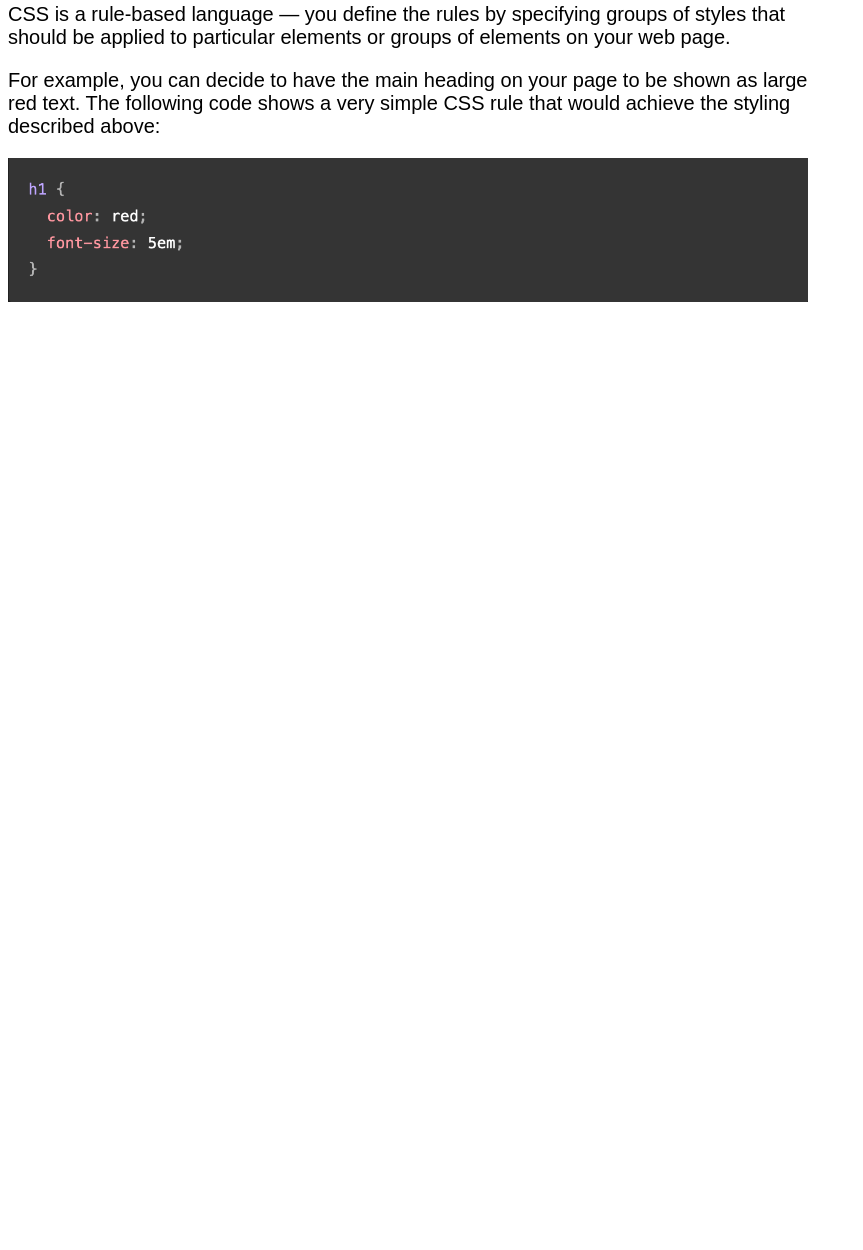
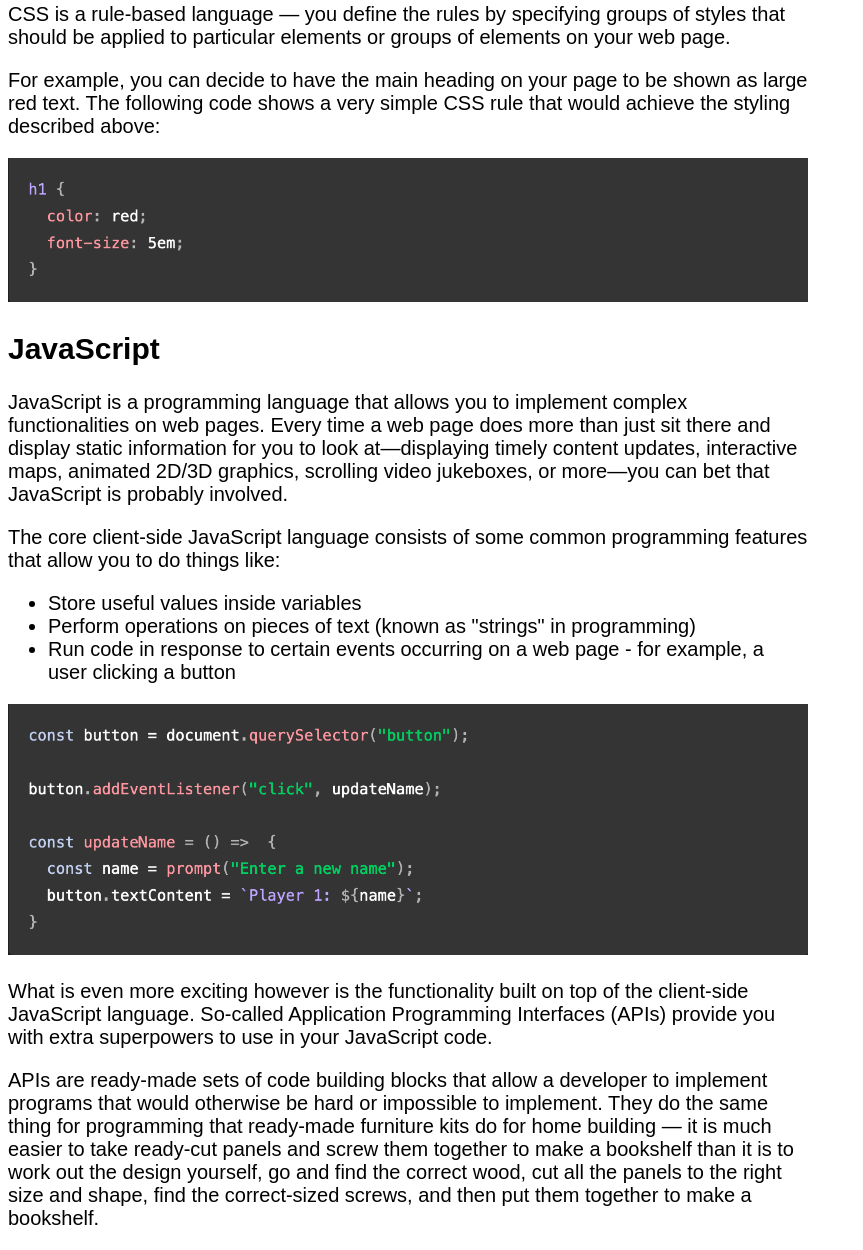
Before and after one commit to fountum/acit1620-lab2, a plain HTML site: page index.html in a window 1280 px wide. Shown: the part 1024-2274 px from the top of the page, without its empty margins (0-863 px from the left). Before the commit the page ends 1339 px from the top, so only its background shows below. Drawn offline with Linux system fonts and the light colour scheme.

Commit message:
added JS section

```diff
--- a/index.html
+++ b/index.html
@@ -66,5 +66,33 @@
         <img src="css.png"/>
     </section>
 
+    <section>
+        <h1>JavaScript</h1>
+        <p>
+            JavaScript is a programming language that allows you to implement complex functionalities on web pages. Every time a web page does more than just sit there and display static information for you to look at—displaying timely content updates, interactive maps, animated 2D/3D graphics, scrolling video jukeboxes, or more—you can bet that JavaScript is probably involved.
+        </p>
+        <p>
+            The core client-side JavaScript language consists of some common programming features that allow you to do things like:
+        </p>
+        <ul>
+            <li>
+                Store useful values inside variables
+            </li>
+            <li>
+                Perform operations on pieces of text (known as "strings" in programming)
+            </li>
+            <li>
+                Run code in response to certain events occurring on a web page - for example, a user clicking a button
+            </li>
+        </ul>
+        <img src="script.png"/>
+        <p>
+            What is even more exciting however is the functionality built on top of the client-side JavaScript language. So-called Application Programming Interfaces (APIs) provide you with extra superpowers to use in your JavaScript code.
+        </p>
+        <p>
+            APIs are ready-made sets of code building blocks that allow a developer to implement programs that would otherwise be hard or impossible to implement. They do the same thing for programming that ready-made furniture kits do for home building — it is much easier to take ready-cut panels and screw them together to make a bookshelf than it is to work out the design yourself, go and find the correct wood, cut all the panels to the right size and shape, find the correct-sized screws, and then put them together to make a bookshelf.
+        </p>
+    </section>
+
 </body>
 </html>
```
